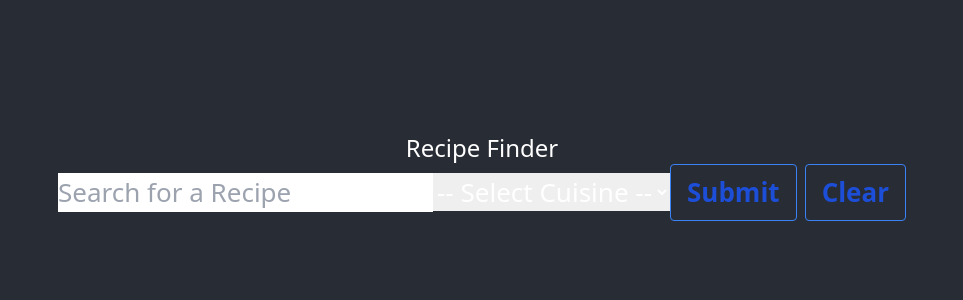
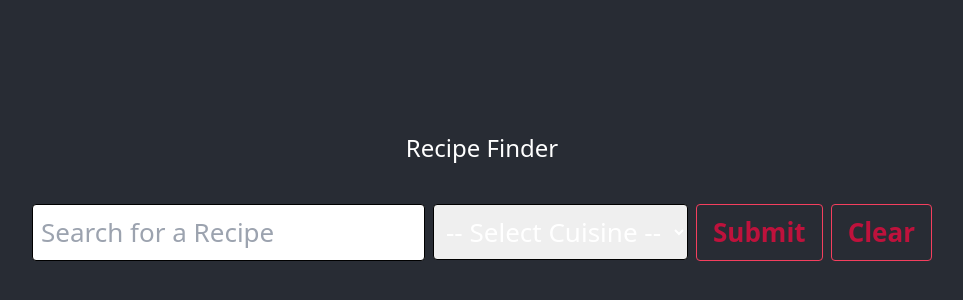
Before and after one commit to davofaz/recipe-app, a React (Create React App) app: page / in a window 1280 px wide. Shown: the part 224-524 px from the top of the page, without its empty margins (158-1121 px from the left). Built offline with nearby package versions, Linux system fonts and the light colour scheme.

Commit message:
feat: styling ui components

```diff
--- a/src/App.tsx
+++ b/src/App.tsx
@@ -95,18 +95,19 @@ const App: React.FC = () => {
 };
 
   return (
-    <div className="App">
+      <div className="App bg-slate-900 text-rose-500">
           <header className="App-header">
-              <h1 className="text-2xl">Recipe Finder</h1>
+              <h1 className="text-2xl p-10 text-center">Recipe Finder</h1>
               <form onSubmit={handleSubmit} onReset={handleClearResults} role="search">
                   <input
-                      type="text"
+                    type="text"
+                    className="border border-black p-2 rounded mr-2"
                     name="search"
                     value={search}
                     onChange={handleSearch}
                     placeholder="Search for a Recipe"
                   />
-                  <select id="cuisine" value={cuisine} onChange={handleCuisineChange}>
+                  <select id="cuisine" value={cuisine} onChange={handleCuisineChange} className="border border-black p-2 rounded mr-2">
                   <option value="">-- Select Cuisine --</option>
                   {cuisineOptions.map(option => (
                       <option key={option.value} value={option.value}>
@@ -114,10 +115,10 @@ const App: React.FC = () => {
                       </option>
                   ))}
                   </select>
-                  <button type="submit" className="mr-2 bg-transparent hover:bg-blue-500 text-blue-700 font-semibold hover:text-white py-2 px-4 border border-blue-500 hover:border-transparent rounded">Submit</button>
+                  <button type="submit" className="mr-2 bg-transparent hover:bg-rose-500 text-rose-700 font-semibold hover:text-white py-2 px-4 border border-rose-500 hover:border-transparent rounded">Submit</button>
                   <button
                       type="reset"
-                      className="bg-transparent hover:bg-blue-500 text-blue-700 font-semibold hover:text-white py-2 px-4 border border-blue-500 hover:border-transparent rounded">Clear</button>
+                      className="bg-transparent hover:bg-rose-500 text-rose-700 font-semibold hover:text-white py-2 px-4 border border-rose-500 hover:border-transparent rounded">Clear</button>
               </form>
           </header>
 
@@ -134,16 +135,16 @@ const App: React.FC = () => {
                               <li key={recipe.id}>
                                   <ul>
                                       <li>{recipe.title}</li>
-                                      <li><img src={`https://spoonacular.com/recipeImages/${recipe.image}`} alt={recipe.title} /></li>
+                                      <li><a href={recipe.sourceUrl} target="_blank" rel="noreferrer"><img src={`https://spoonacular.com/recipeImages/${recipe.image}`} alt={recipe.title} /></a></li>
                                       <li>
                                           <a href={recipe.sourceUrl} target="_blank" rel="noreferrer">
                                               <button className="bg-transparent
-                                                                 hover:bg-blue-500
-                                                                 text-blue-700
+                                                                 hover:bg-rose-500
+                                                                 text-rose-700
                                                                  font-semibold
                                                                  hover:text-white
                                                                  py-2 px-4 border
-                                                                 border-blue-500
+                                                                 border-rose-500
                                                                  hover:border-transparent
                                                                  rounded">Link
                                               </button>
--- a/src/index.css
+++ b/src/index.css
@@ -1,3 +1,8 @@
 @import 'tailwindcss/base';
 @import 'tailwindcss/components';
 @import 'tailwindcss/utilities';
+
+html, body {
+    //background-color: rgb(30 41 59);
+    background-color: rgb(15 23 42);
+}
```
